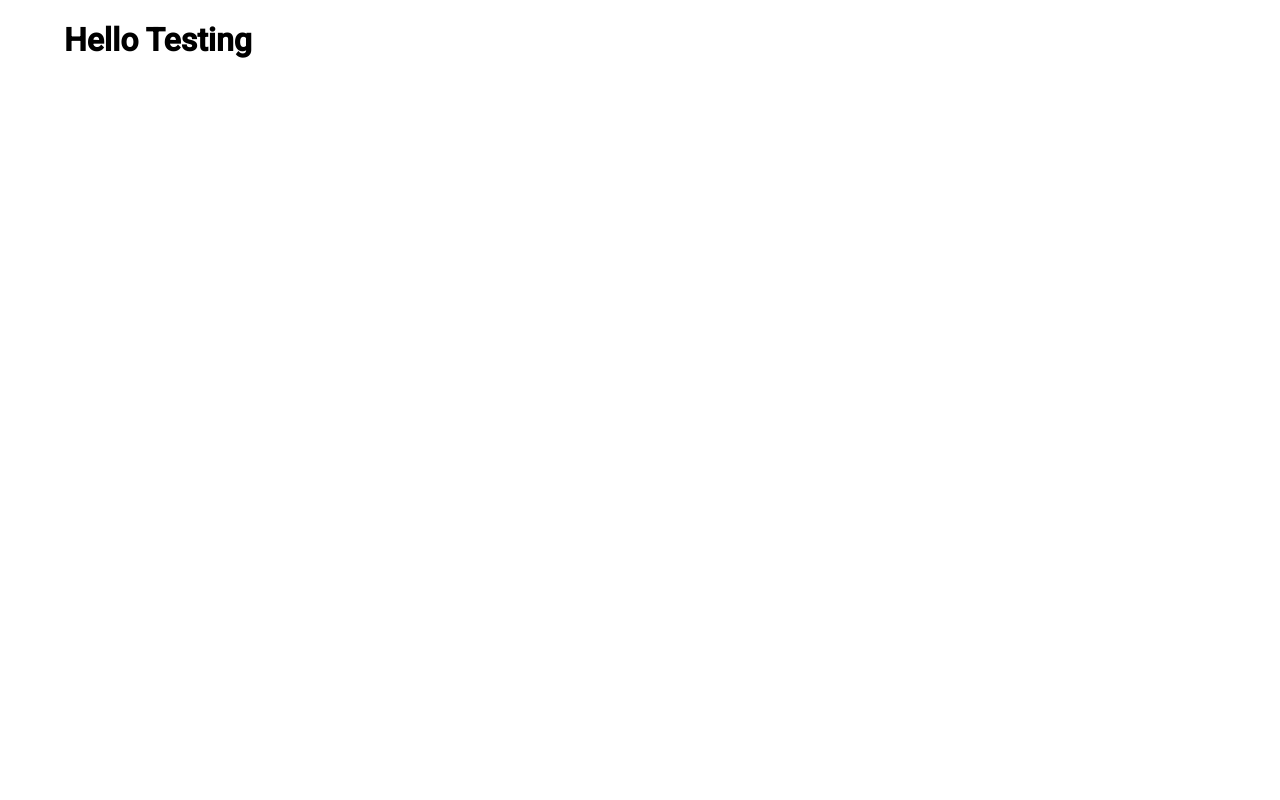
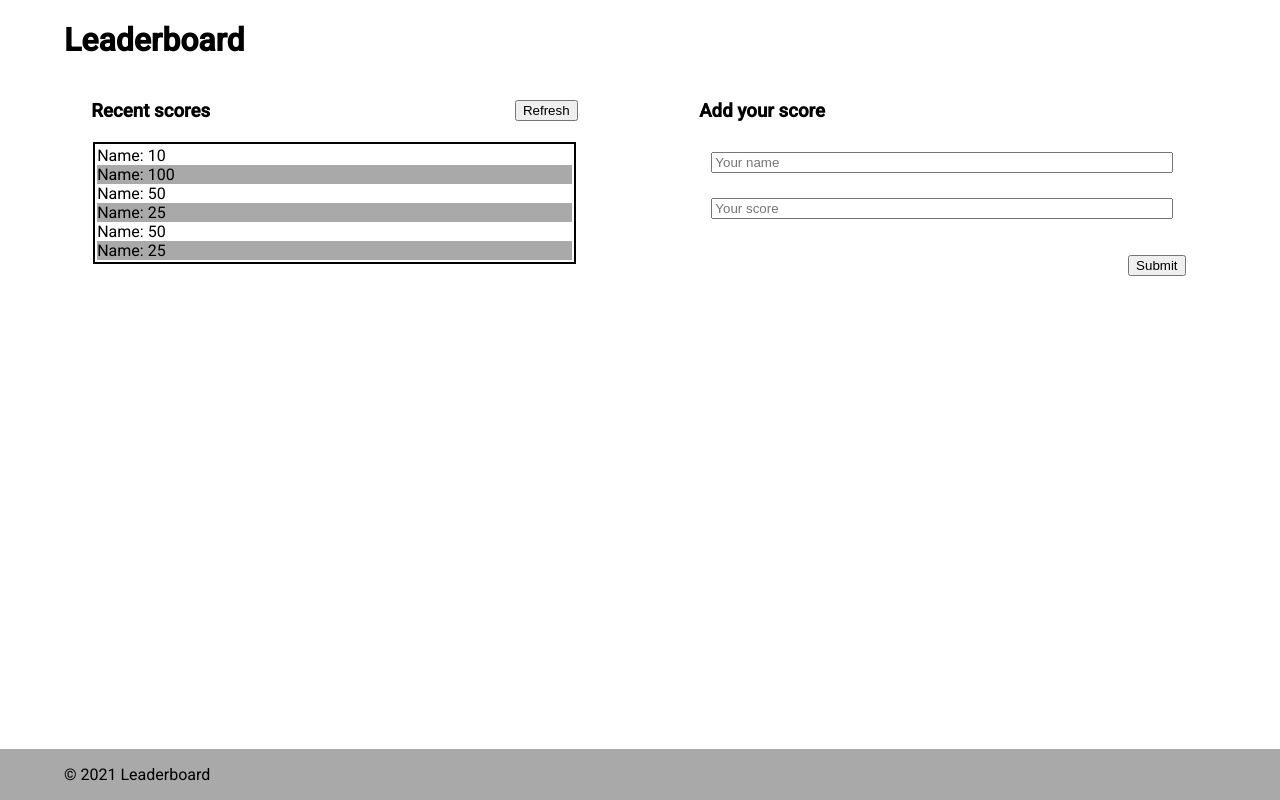
Before and after one commit to micheaol/Leaderboard-project, a website built with webpack: page dist/index.html in a window 1280 px wide. Built offline with nearby package versions, Linux system fonts and the light colour scheme.

Commit message:
feat: add start script to package.json file

```diff
--- a/dist/index.html
+++ b/dist/index.html
@@ -1 +1,39 @@
-<!doctype html><html lang="en"><head><meta charset="UTF-8"><meta http-equiv="X-UA-Compatible" content="IE=edge"><meta name="viewport" content="width=device-width,initial-scale=1"><title>Leaderboard</title><script defer="defer" src="index_bundle.js"></script></head><body><h1>Hello Testing</h1></body></html>
+<!DOCTYPE html>
+<html lang="en">
+<head>
+    <meta charset="UTF-8">
+    <meta http-equiv="X-UA-Compatible" content="IE=edge">
+    <meta name="viewport" content="width=device-width, initial-scale=1.0">
+    <title>Leaderboard</title>
+<script defer src="index_bundle.js"></script></head>
+<body>
+    <h1>Leaderboard</h1>
+    <section class="main-board">
+        <div id="display-score">
+            <div id="score-board">
+                <div id="reset-sec">
+                    <h3>Recent scores </h3>
+                    <button id="refresh-score-btn">Refresh</button>
+                </div>
+                <ul>
+                    <li>Name: 10</li>
+                    <li>Name: 100</li>
+                    <li>Name: 50</li>
+                    <li>Name: 25</li>
+                    <li>Name: 50</li>
+                    <li>Name: 25</li>
+                </ul>
+            </div>
+        </div>
+        <div id="set-score">
+            <form >
+                <h3>Add your score</h3>
+                <input type="text" placeholder="Your name">
+                <input type="text" placeholder="Your score">
+                <button type="submit" value="Submit" id="submit-score-btn">Submit</button>
+            </form>
+        </div>
+    </section>
+    <footer><p>© 2021 Leaderboard</p></footer>
+</body>
+</html>
--- a/package.json
+++ b/package.json
@@ -6,7 +6,9 @@
   "scripts": {
     "test": "echo \"Error: no test specified\" && exit 1",
     "dev": "webpack serve --mode development",
-    "build": "webpack --mode production"
+    "build": "webpack --mode production",
+    "watch": "webpack --watch",
+    "start": "webpack serve --open"
   },
   "repository": {
     "type": "git",
```
Also changed, not shown: dist/index_bundle.js (+198 -1 lines).
